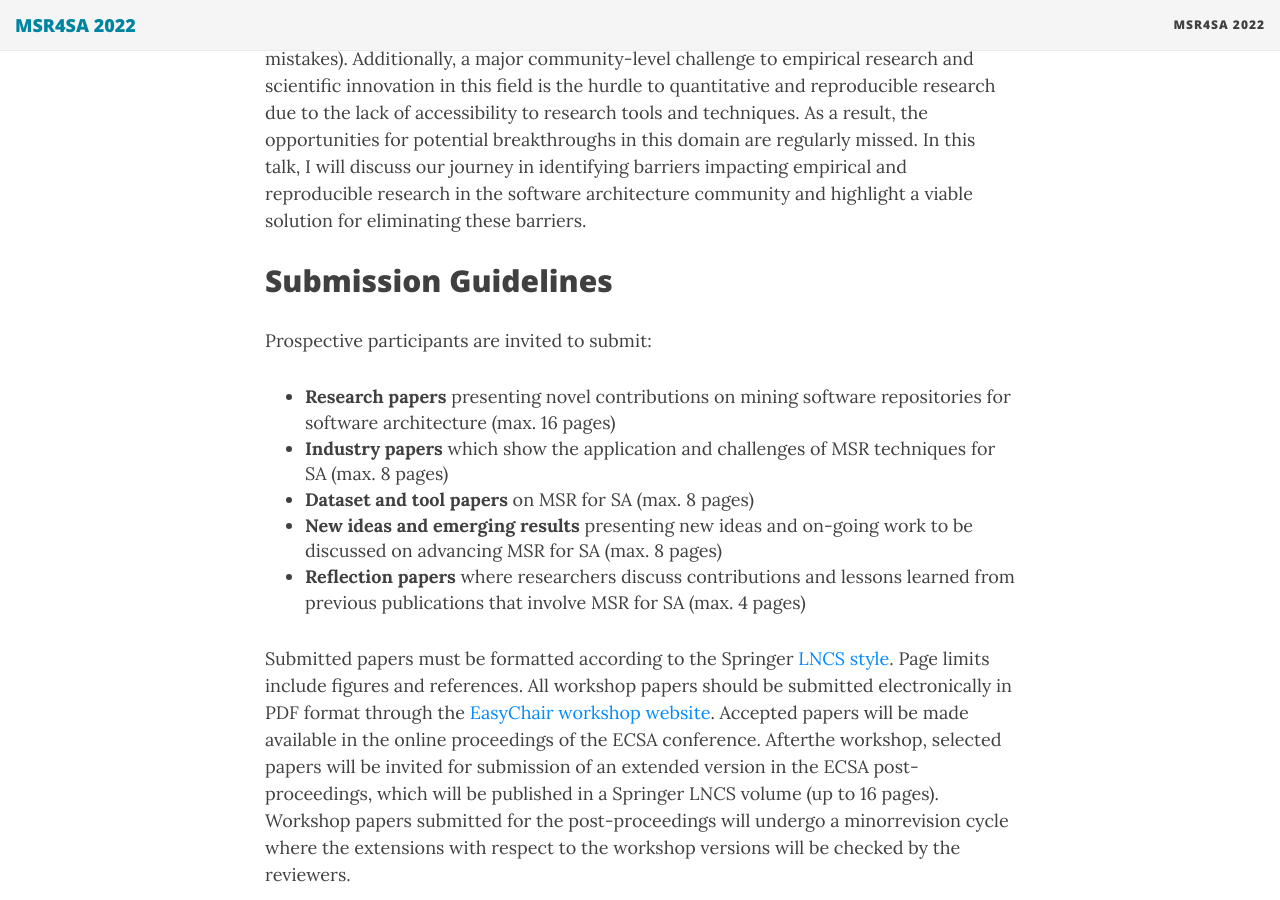
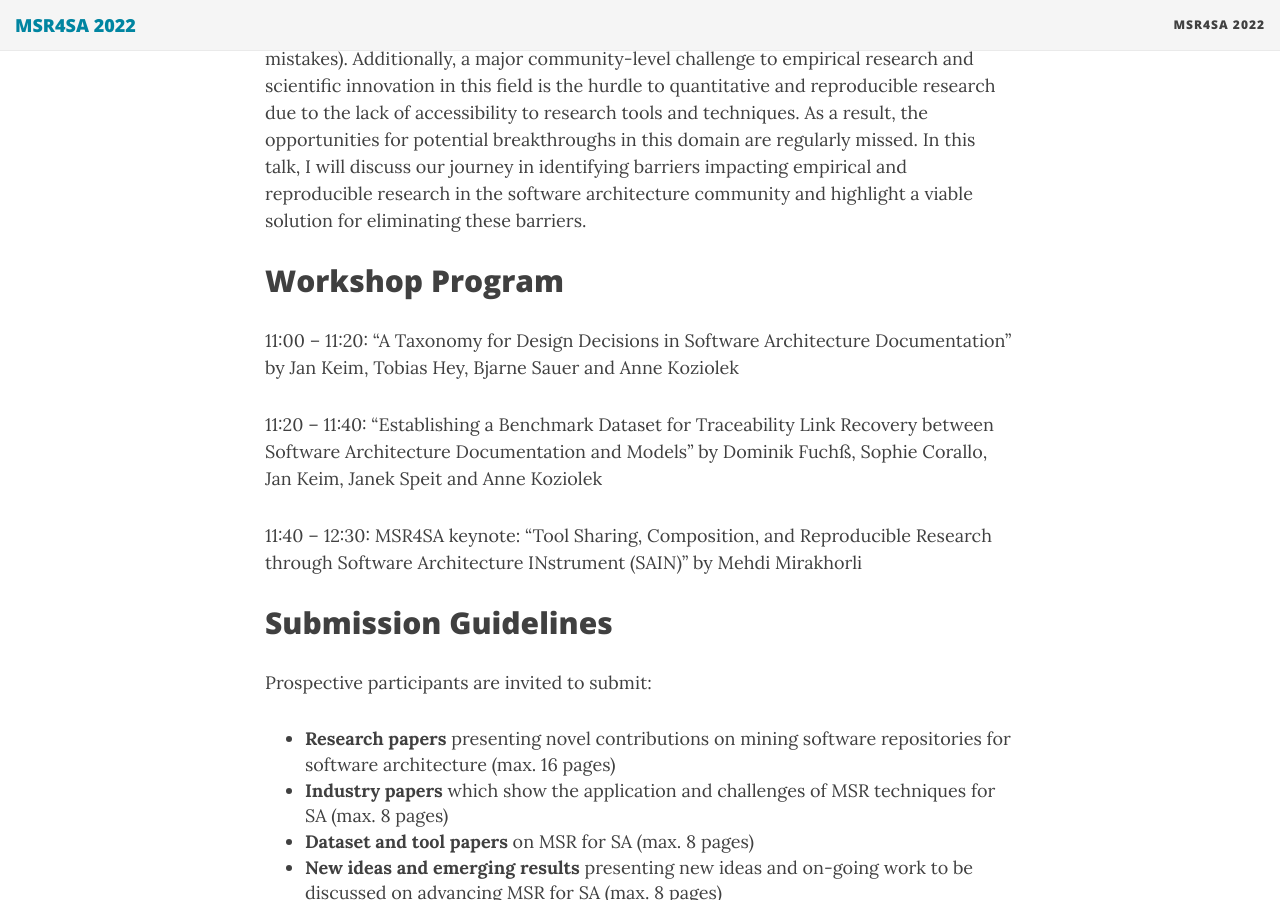
Before and after one commit to MSR4SA/msr4sa.github.io, a Jekyll site: the page built from msr4sa2022.md, in a window 1280 px wide and 900 px high, scrolled down 1793 px. Built offline with Jekyll 4.4.1, drawn with Linux system fonts in a browser that asks for light colours; nearby versions of some CDN libraries.

Commit message:
workshop program and time table

```diff
--- a/msr4sa2022.md
+++ b/msr4sa2022.md
@@ -61,6 +61,14 @@ We are happy to host the following keynote talks.
 **Tool Sharing, Composition, and Reproducible Research through Software Architecture INstrument (SAIN)**
 
 Empirical research and technology transfer in the software architecture discipline are impeded by disjoint research and development environments, lack of a shared research infrastructure, high initial costs associated with developing robust tools, and a lack of datasets needed to conduct empirical research in this domain. As a result, researchers conducting empirical studies and practitioners in need of cutting-edge tools typically re-invent or re-implement research tools, often repeating each other’s efforts (and mistakes). Additionally, a major community-level challenge to empirical research and scientific innovation in this field is the hurdle to quantitative and reproducible research due to the lack of accessibility to research tools and techniques. As a result, the opportunities for potential breakthroughs in this domain are regularly missed. In this talk, I will discuss our journey in identifying barriers impacting empirical and reproducible research in the software architecture community and highlight a viable solution for eliminating these barriers.
+
+## Workshop Program
+
+11:00 – 11:20: “A Taxonomy for Design Decisions in Software Architecture Documentation” by Jan Keim, Tobias Hey, Bjarne Sauer and Anne Koziolek
+
+11:20 – 11:40: “Establishing a Benchmark Dataset for Traceability Link Recovery between Software Architecture Documentation and Models” by Dominik Fuchß, Sophie Corallo, Jan Keim, Janek Speit and Anne Koziolek
+
+11:40 – 12:30: MSR4SA keynote: “Tool Sharing, Composition, and Reproducible Research through Software Architecture INstrument (SAIN)” by Mehdi Mirakhorli
 
 <!--
 ## Workshop Program
```
